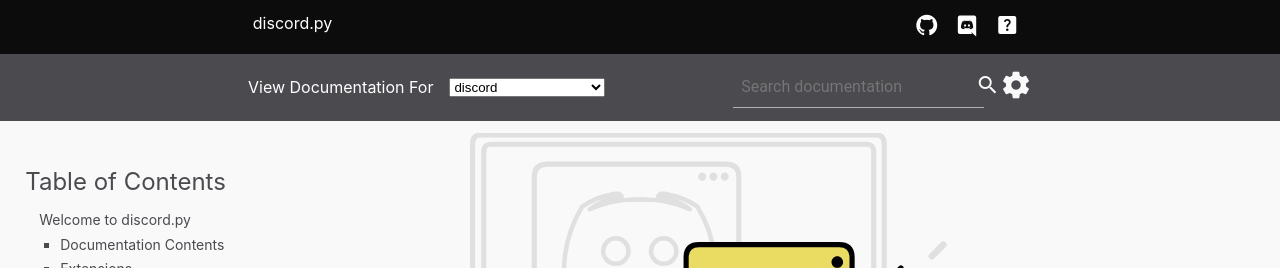
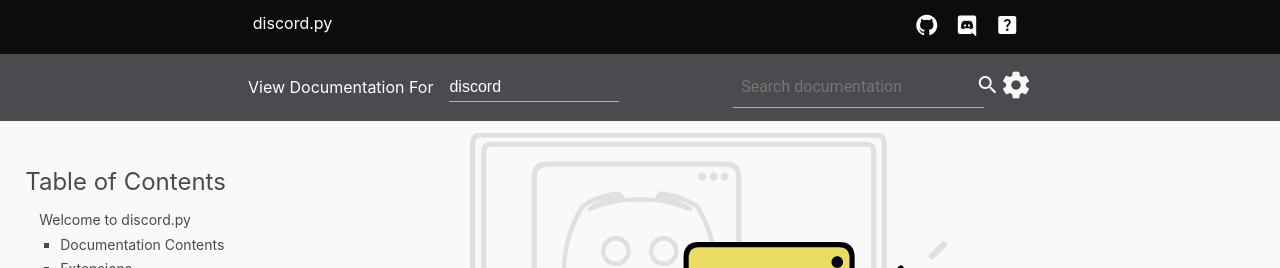
Before and after one commit to spartacus0816/dsbot, a Sphinx documentation site: the page built from docs/index.rst, in a window 1280 px wide. Shown: the top 268 px of the page. Built offline with Sphinx 7.4.7, drawn with Linux system fonts in a browser that asks for light colours; pages that are not in the unit, such as notebooks, are missing from menus.

Commit message:
[matrix] Style "View Documentation For" dropdown

```diff
--- a/docs/_static/style.css
+++ b/docs/_static/style.css
@@ -300,6 +300,24 @@
 
 .sub-header > select {
   display: none;
+  background-color: transparent;
+  padding: 0.4em 0;
+  font-size: 1em;
+  width: 13.5%;
+  color: white;
+  border: none;
+  border-bottom: 1px solid var(--search-border);
+
+  appearance: none;
+  background-image: url('/_images/drop_down_icon.svg');
+  background-repeat: no-repeat;
+  background-position-x: 100%;
+  background-position-y: 50%;
+
+  cursor: pointer;
+}
+.sub-header > select:focus {
+  outline: none;
 }
 
 .sub-header > .settings {
```
Also changed, not shown: docs/images/drop_down_icon.svg (added).
